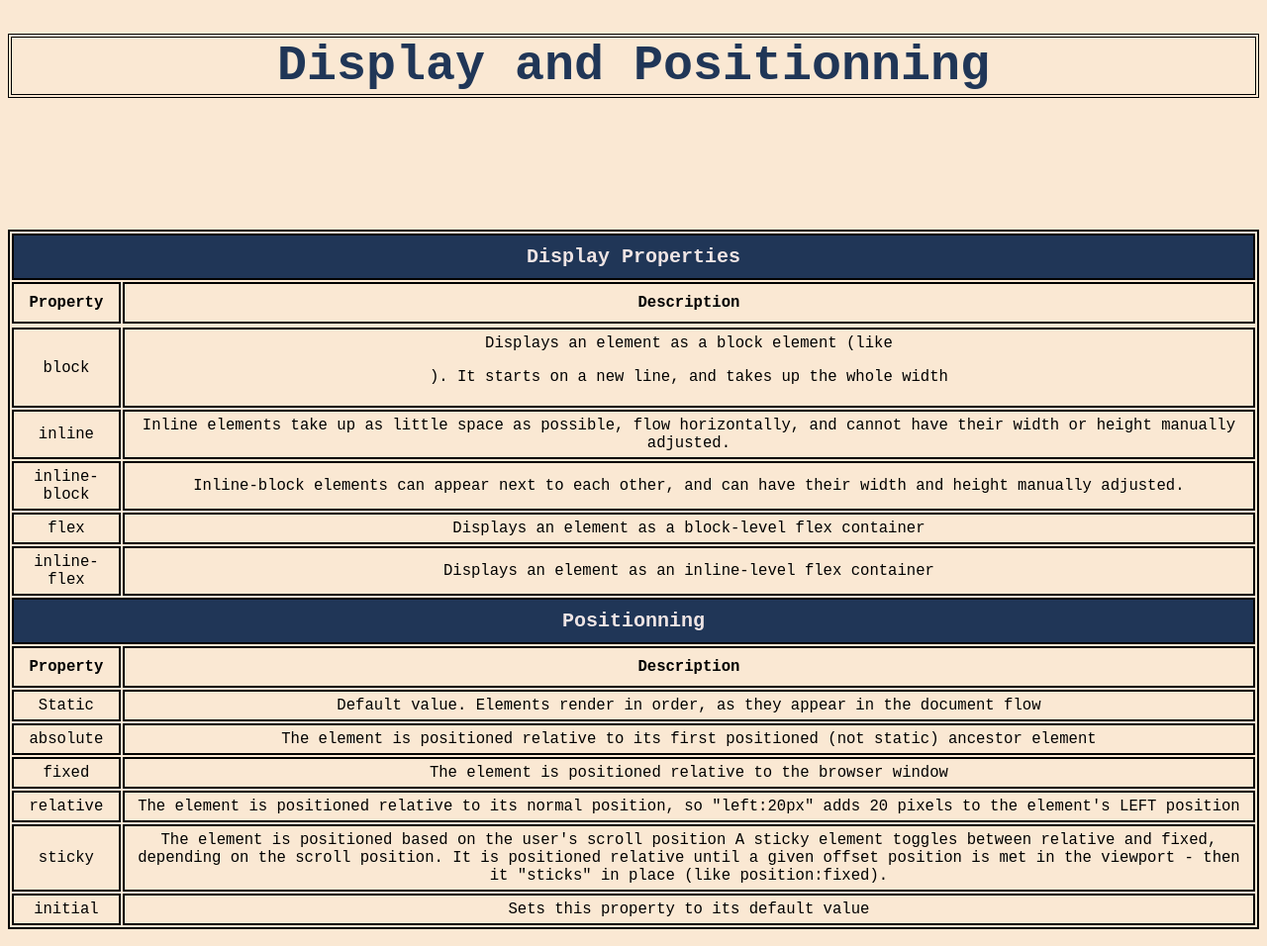
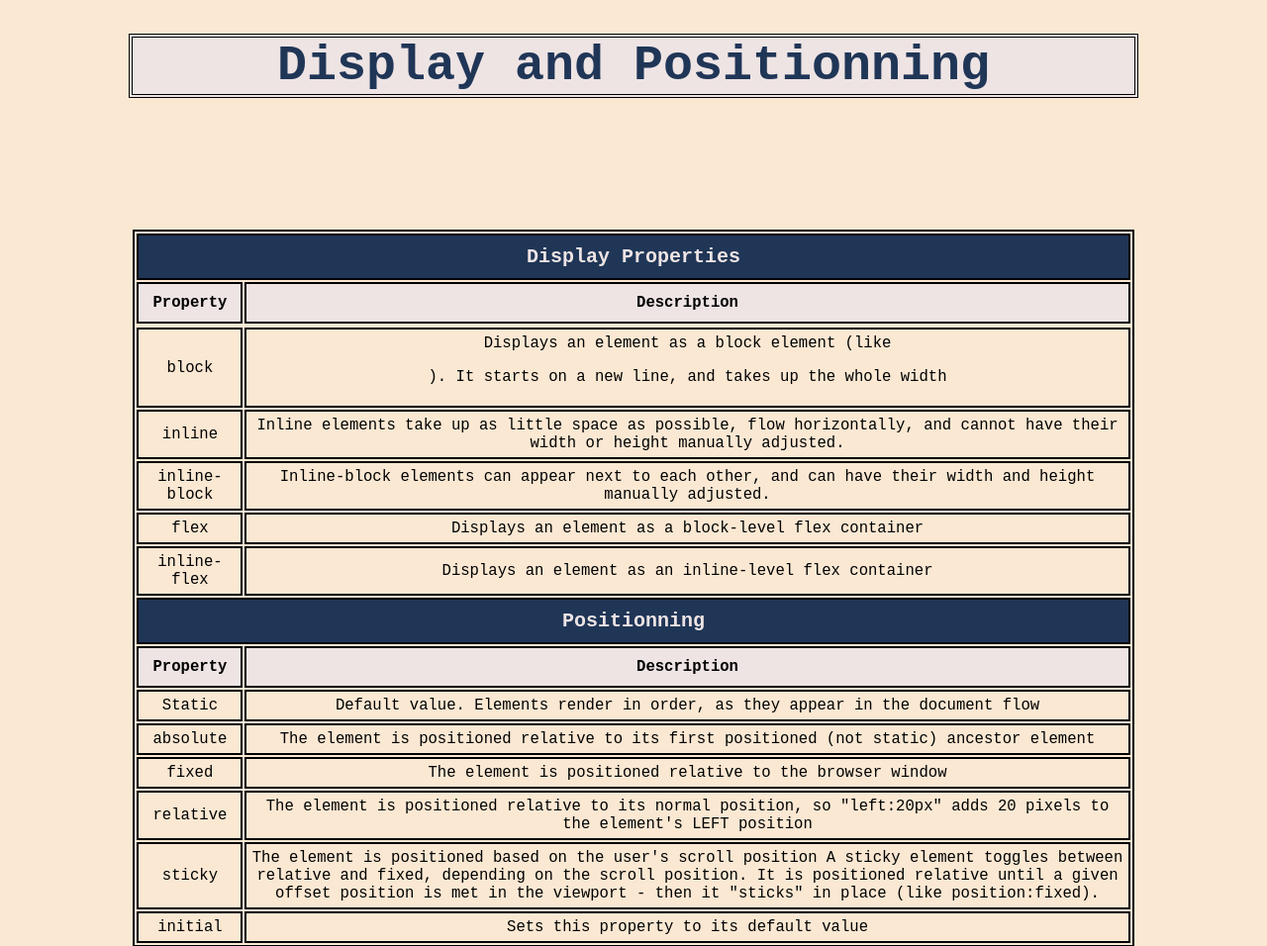
Before and after one commit to Samar-al/html-css-cheatsheet-starting, a plain HTML site: page index.html in a window 1280 px wide. Shown: the whole page at 99% size. Drawn offline with Linux system fonts and the light colour scheme.

Commit message:
few changes

```diff
--- a/index.html
+++ b/index.html
@@ -5,7 +5,7 @@
     <meta http-equiv="X-UA-Compatible" content="IE=edge">
     <meta name="viewport" content="width=device-width, initial-scale=1.0">
     <link rel= "stylesheet" type="text/css" href= "styles.css">
-    <title>Diplay and Position</title>
+    <title>Display and Position</title>
 </head>
 <body>
     <H1>Display and Positionning</H1>
@@ -16,30 +16,30 @@
                <th class="title" colspan="2">Display Properties</th>
 
             </tr>
-            <tr>
+            <tr class="haut">
                 <th>Property</th>
                 <th>Description</th>
             </tr>
         </thead>
         <tbody>
             <tr>
-                <td>block</td>
+                <td >block</td>
                 <td>Displays an element as a block element (like <p>). It starts on a new line, and takes up the whole width</td>
             </tr>
             <tr>
-                <td>inline</td>
+                <td >inline</td>
                 <td>Inline elements take up as little space as possible, flow horizontally, and cannot have their width or height manually adjusted.</td>
             </tr>
             <tr>
-                <td>inline-block</td>
+                <td >inline-block</td>
                 <td>Inline-block elements can appear next to each other, and can have their width and height manually adjusted.</td>
             </tr>
             <tr>
-                <td>flex</td>
+                <td >flex</td>
                 <td>Displays an element as a block-level flex container</td>
             </tr>
             <tr>
-                <td>inline-flex</td>
+                <td >inline-flex</td>
                 <td>Displays an element as an inline-level flex container</td>
             </tr>
 
@@ -48,7 +48,7 @@
             <tr>
                 <th class="title" colspan="2">Positionning</th>
             </tr>
-            <tr>
+            <tr class="haut">
                 <th>Property</th>
                 <th>Description</th>
             </tr>
@@ -56,28 +56,28 @@
         </thead>
         <tbody>
             <tr>
-                <td>Static</td>
+                <td >Static</td>
                 <td>Default value. Elements render in order, as they appear in the document flow</td>
             </tr>
             <tr>
-                <td>absolute</td>
+                <td >absolute</td>
                 <td>The element is positioned relative to its first positioned (not static) ancestor element</td>
             </tr>
             <tr>
-                <td>fixed</td>
+                <td >fixed</td>
                 <td>The element is positioned relative to the browser window</td>
             </tr>
             <tr>
-                <td>relative</td>
+                <td >relative</td>
                 <td>The element is positioned relative to its normal position, so "left:20px" adds 20 pixels to the element's LEFT position</td>
             </tr>
             <tr>
-                <td>sticky</td>
+                <td >sticky</td>
                 <td>The element is positioned based on the user's scroll position
                     A sticky element toggles between relative and fixed, depending on the scroll position. It is positioned relative until a given offset position is met in the viewport - then it "sticks" in place (like position:fixed).</td>
             </tr>
             <tr>
-                <td>initial</td>
+                <td >initial</td>
                 <td>Sets this property to its default value</td>
             </tr>
         </tbody>
--- a/styles.css
+++ b/styles.css
@@ -6,6 +6,9 @@ table {
     border: 2px solid black;
     position: relative;
     top: 100px;
+    width: 80%;
+   margin-left: auto;
+   margin-right: auto;
 }
 thead {
     border: 3px solid black;
@@ -22,12 +25,17 @@ td, th {
     text-align: center;
     padding: 5px;
     font-size: larger;
+
 }
 h1{
     color: rgb(32, 54, 87);
     font-size: 50px;
     text-align: center;
     border: 4px double black;
+    width: 80%;
+    margin-left: auto;
+    margin-right: auto;
+    background-color: rgb(238, 228, 228);
 }
 
 .title {
@@ -35,3 +43,7 @@ h1{
     color: rgb(238, 228, 228);
     background-color: rgb(32, 54, 87);
 }
+
+.haut {
+    background-color: rgb(238, 228, 228);
+}
```
